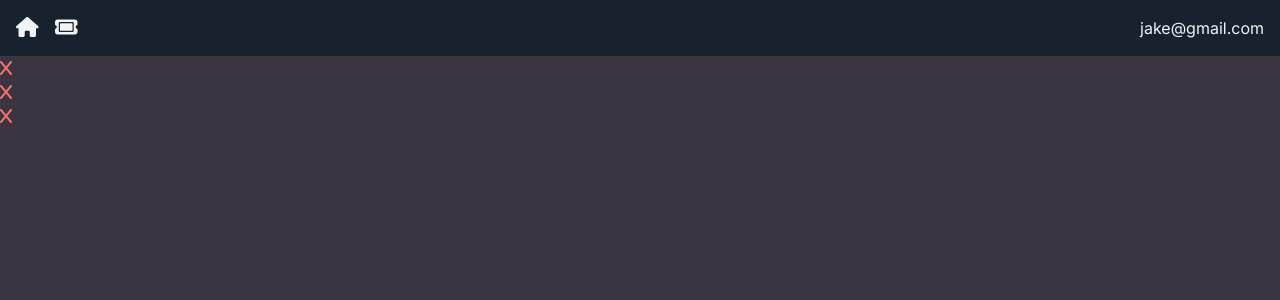
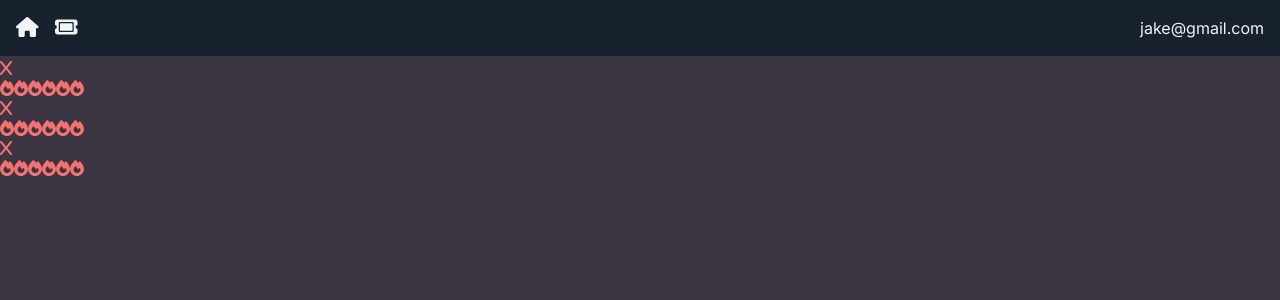
Before and after one commit to leila0202/ticket-app, a Next.js app: page / in a window 1280 px wide. Shown: the top 300 px of the page. Built offline with nearby package versions, Linux system fonts and the light colour scheme.

Commit message:
Used the Priority Display component in the TicketCard component

```diff
--- a/app/(components)/TicketCard.jsx
+++ b/app/(components)/TicketCard.jsx
@@ -1,9 +1,11 @@
 import DeleteBlock from "./DeleteBlock";
+import PriorityDisplay from "./PriorityDisplay";
 
 const TicketCard = () => {
   return (
     <div>
       <DeleteBlock />
+      <PriorityDisplay />
     </div>
   );
 };
```
